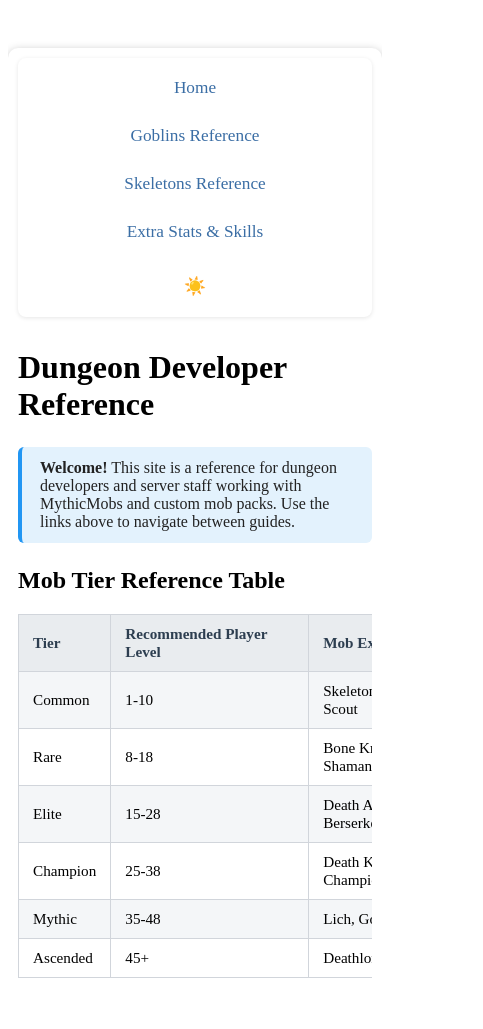
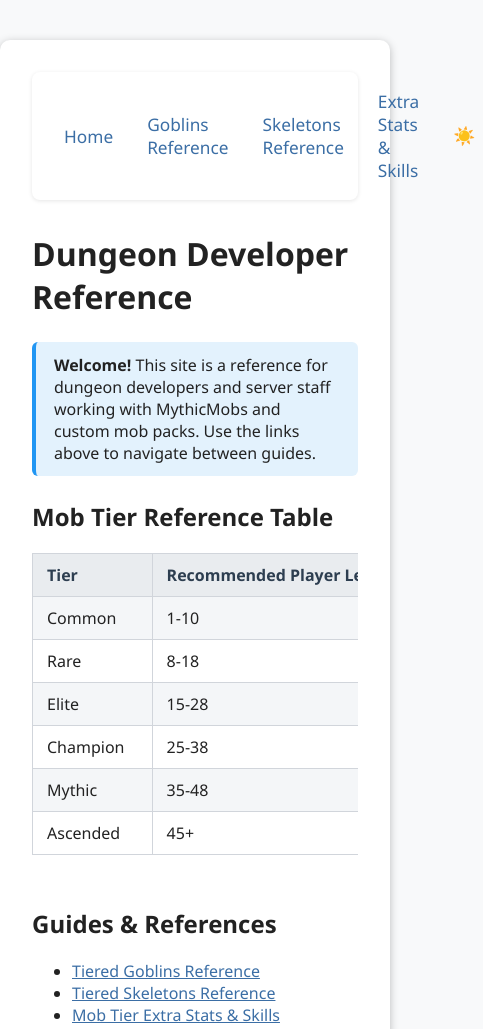
Before and after one commit to rti4-minecraft-resourcepacks/s4-mob-info, a plain HTML site: page index.html in a window 390 px wide. Shown: the top 1029 px of the page, 483 px wide, since content can reach past the window. Drawn offline with Linux system fonts and the light colour scheme.

Commit message:
Add files via upload

```diff
--- a/style.css
+++ b/style.css
@@ -1,9 +1,3 @@
-html, body {
-  overflow-x: hidden;
-}
-*, *::before, *::after {
-  box-sizing: border-box;
-}
 .container {
   max-width: 1100px;
   margin: 40px auto;
@@ -23,10 +17,26 @@ nav {
   gap: 18px;
   justify-content: space-between;
 }
+body {
+  font-family: 'Segoe UI', Arial, sans-serif;
+  background: var(--bg);
+  color: var(--text);
+  margin: 0;
+  padding: 0;
+}
+.container {
+  max-width: 1100px;
+  margin: 40px auto;
+  background: var(--container-bg);
+  border-radius: 10px;
+  box-shadow: 0 2px 8px rgba(0,0,0,0.25);
+  padding: 32px;
+}
 .table-responsive {
   width: 100%;
   overflow-x: auto;
 }
+
 :root {
   --bg: #23272e;
   --container-bg: #23272e;
@@ -202,34 +212,6 @@ nav a:hover {
   display: block;
   margin-bottom: 7px;
 }
-@media (max-width: 600px) {
-  .container { padding: 10px; }
-  .main-table th, .main-table td { font-size: 0.95em; }
-  .main-table { min-width: 500px; }
-  nav {
-    flex-direction: column;
-    align-items: stretch;
-    gap: 10px;
-    padding: 10px 6px;
-  }
-  .nav-links {
-    flex-direction: column;
-    align-items: center;
-    gap: 8px;
-  }
-  nav a, #theme-toggle {
-    width: 100%;
-    text-align: center;
-    font-size: 1.08em;
-    padding: 10px 0;
-    margin: 0;
-  }
-  #theme-toggle {
-    margin-left: 0;
-    margin-top: 4px;
-    font-size: 1.3em;
-  }
-}
 footer {
   margin-top:40px; color:var(--footer); font-size:0.97em; text-align:center;
 }
```
